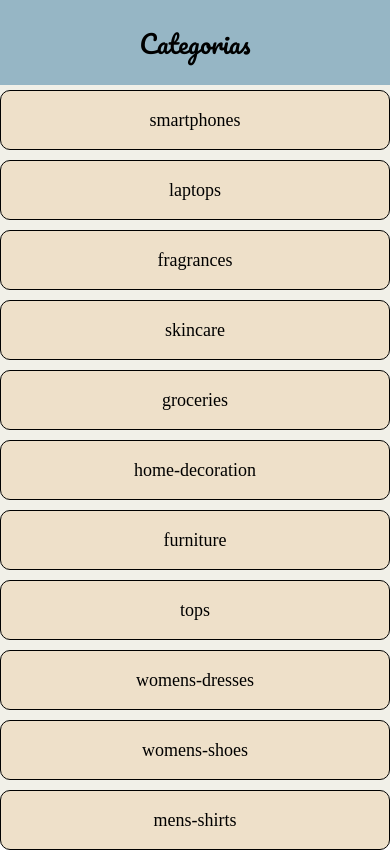
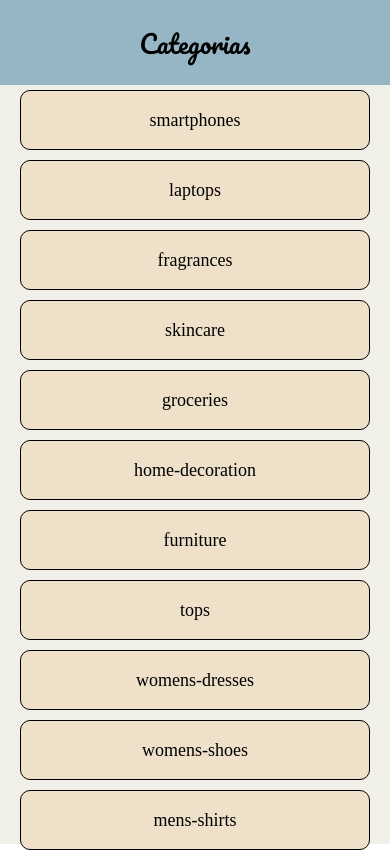
Before and after one commit to felipearias94/coder-ecommerce, a React Native app: screen / in a window 390 px wide. Shown: the top 852 px of the page. Built offline with nearby package versions, Linux system fonts and the light colour scheme; a web font is replaced by a local one.

Commit message:
styles update

```diff
--- a/src/components/categories/CategoryItem.jsx
+++ b/src/components/categories/CategoryItem.jsx
@@ -3,7 +3,6 @@ import React from "react";
 import { colors } from "../../theme/colors";
 
 const CategoryItem = ({ item, setCategorySelected }) => {
-
   const handleSelectCategory = (category) => {
     setCategorySelected(category);
   };
@@ -22,6 +21,8 @@ export default CategoryItem;
 
 const styles = StyleSheet.create({
   container: {
+    marginHorizontal: 20,
+    marginVertical: 10,
     height: 60,
     alignItems: "center",
     justifyContent: "center",
@@ -33,6 +34,6 @@ const styles = StyleSheet.create({
   },
   text: {
     fontSize: 18,
-    fontFamily: 'Bold'
+    fontFamily: "Bold",
   },
 });
--- a/src/components/products/ProductItem.jsx
+++ b/src/components/products/ProductItem.jsx
@@ -1,12 +1,22 @@
-import { Image, StyleSheet, Text, View } from "react-native";
+import {
+  Image,
+  StyleSheet,
+  Text,
+  View,
+  useWindowDimensions,
+} from "react-native";
 import React from "react";
 import { colors } from "../../theme/colors";
 
 const ProductItem = ({ item }) => {
+  const { height, width } = useWindowDimensions();
+
   return (
     <View style={styles.container}>
-      <Text style={styles.title}>{item.title}</Text>
-      <Text style={styles.title}>${item.price}</Text>
+      <Text style={width < 300 ? styles.minTitle : styles.title}>
+        {item.title}
+      </Text>
+      <Text style={styles.price}>${item.price}</Text>
       <Image style={styles.image} source={{ uri: item.thumbnail }} />
     </View>
   );
@@ -19,7 +29,7 @@ const styles = StyleSheet.create({
     marginVertical: 10,
     borderColor: colors.mediumGray,
     borderRadius: 10,
-    borderWidth: 1,
+    borderWidth: 2,
     height: 100,
     justifyContent: "space-between",
     alignItems: "center",
@@ -27,9 +37,14 @@ const styles = StyleSheet.create({
     padding: 13,
     marginHorizontal: 20,
   },
+  minTitle: {
+    fontSize: 10,
+  },
   title: {
     fontSize: 18,
+    fontFamily: "Bold",
   },
+  price: { fontSize: 15, fontFamily: "Bold" },
   image: {
     width: 80,
     height: 80,
```
